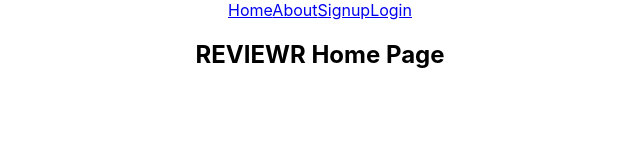
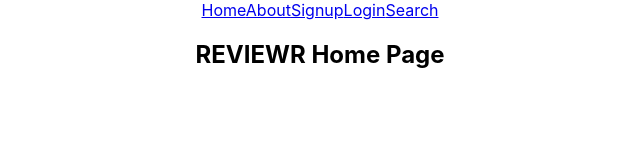
Before and after one commit to hayden707/Reviewr, a React (Create React App) app in the folder client/: page / in a window 1280 px wide. Shown: the top 160 px of the page, without its empty margins (320-960 px from the left). Built offline with nearby package versions, Linux system fonts and the light colour scheme.

Commit message:
added search to nav bar

```diff
--- a/client/src/components/Nav.js
+++ b/client/src/components/Nav.js
@@ -17,6 +17,9 @@
         <NavLink className="navlink" to="/login">
           Login
         </NavLink>
+        <NavLink className="navlink" to="/search">
+          Search
+        </NavLink>
       </nav>
     </div>
   )
```
